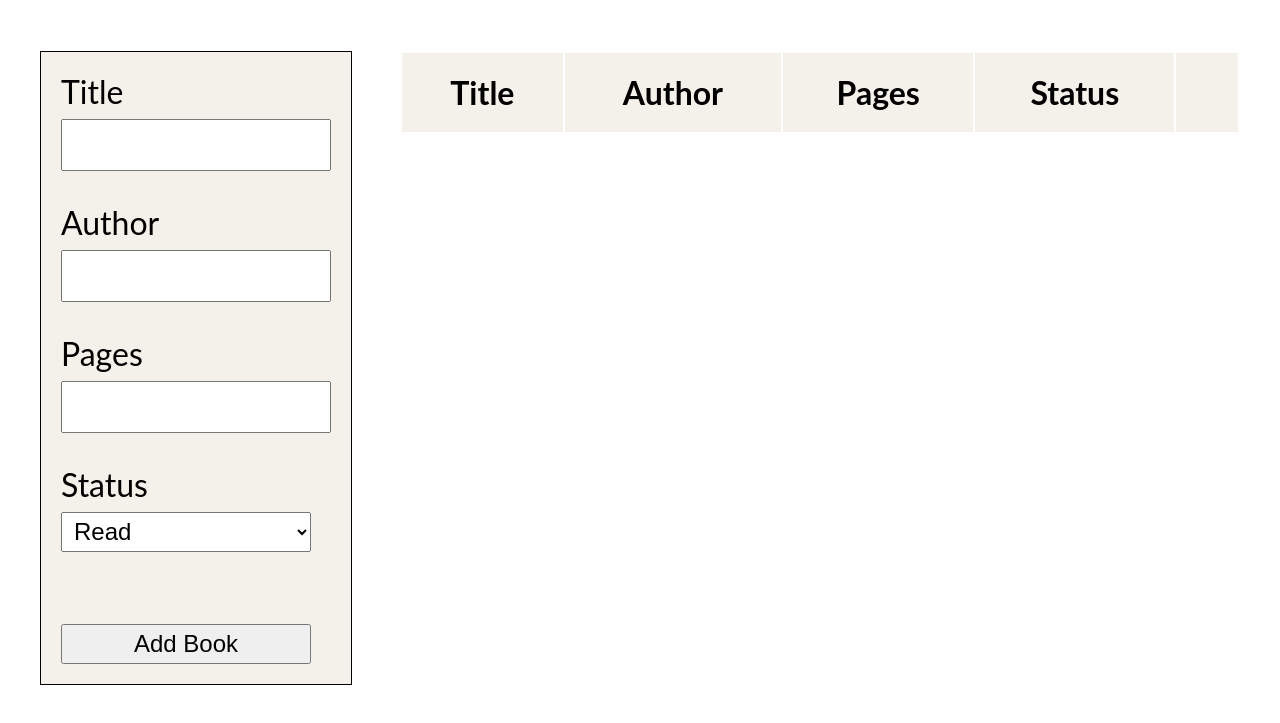
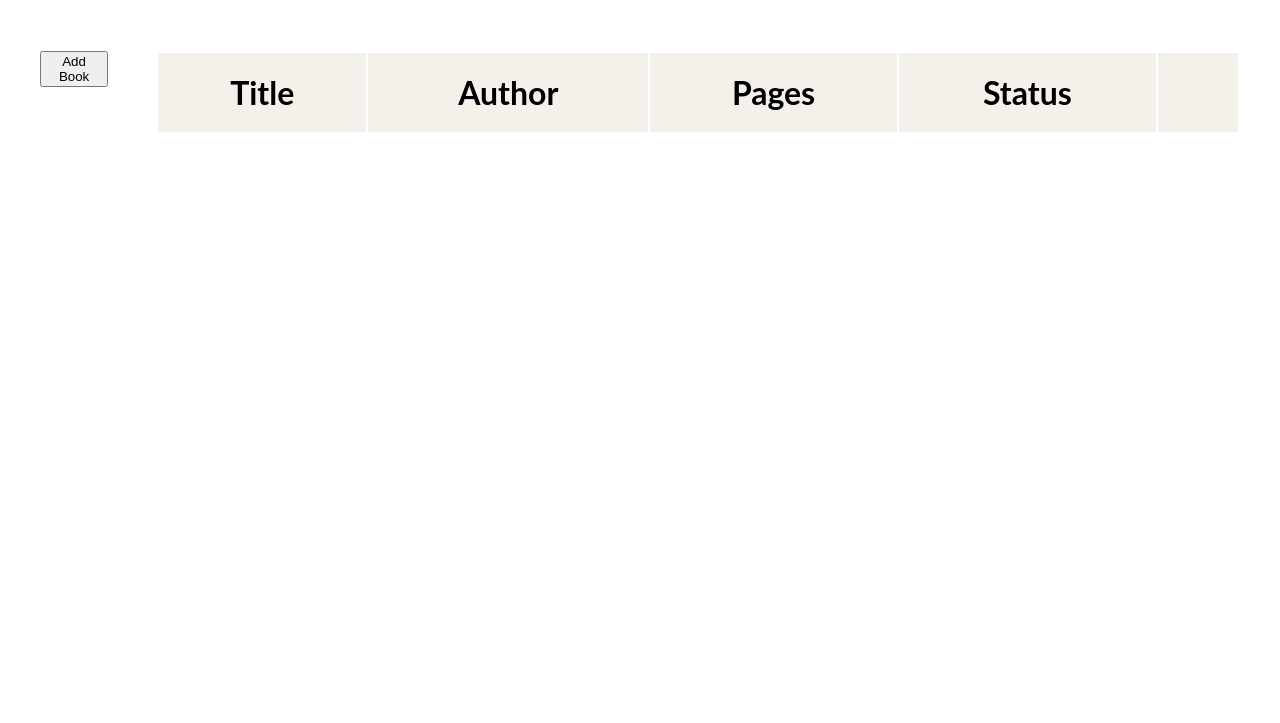
Before and after one commit to gorkemu/library, a plain HTML site: page index.html in a window 1280 px wide. Shown: the part 63-786 px from the top of the page. Drawn offline with Linux system fonts and the light colour scheme.

Commit message:
separate form as popup

```diff
--- a/index.html
+++ b/index.html
@@ -10,12 +10,30 @@
 </head>
 
 <body>
+    <div class="main-container blur">
+        <div class="header">
             <h1>My Library</h1>
+        </div>
+        <div class="container">
+            <button class="add-book">Add Book</button>
+            <table>
+                <thead>
+                    <tr>
+                        <th class="title">Title</th>
+                        <th class="author">Author</th>
+                        <th class="pages">Pages</th>
+                        <th class="status">Status</th>
+                        <th class="remove"></th>
+                    </tr>
+                </thead>
+                <tbody id="book-list"></tbody>
+            </table>
+        </div>
+    </div>
 
-    <div class="container">
-
-        <div id="form-container">
+    <div id="form-popup" style="display: none">
         <form id="form">
+            <span class="close">&times;</span>
             <div class="form-input-container">
                 <label for="title">Title</label>
                 <input type="text" id="title" name="title">
@@ -26,34 +44,21 @@
             </div>
             <div class="form-input-container">
                 <label for="pages">Pages</label>
-                    <input type="number" id="pages" name="pages">
+                <input type="text" id="pages" name="pages">
             </div>
-                <div class="form-input-container">
-                    <label for="read">Status</label>
-                    <select name="read" id="read">
-                        <option value="Read">Read</option>
-                        <option value="Unread">Unread</option>
-
-                    </select>
+            <div class="radio">
+                <div class="radio-container">
+                    <label for="read">Read</label>
+                    <input type="radio" name="read" id="read" value="Read">
                 </div>
-                <input type="submit" value="Add Book">
+                <div class="radio-container">
+                    <label for="unread">Unread</label>
+                    <input type="radio" name="read" id="unread" value="Unread">
+                </div>
+            </div>
+            <button class="submit add-book">Add Book</button>
         </form>
-        </div>
-
-        <table class="table">
-            <thead>
-                <tr>
-                    <th>Title</th>
-                    <th>Author</th>
-                    <th>Pages</th>
-                    <th>Status</th>
-                    <th></th>
-                </tr>
-            </thead>
-            <tbody id="book-list"></tbody>
-        </table>
     </div>
     <script src="script.js"></script>
 </body>
-
 </html>
```
Lines whose indentation alone changed are shown as unchanged.
